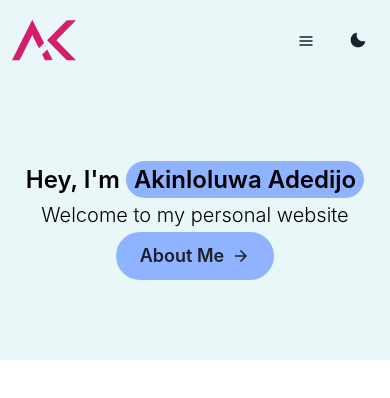
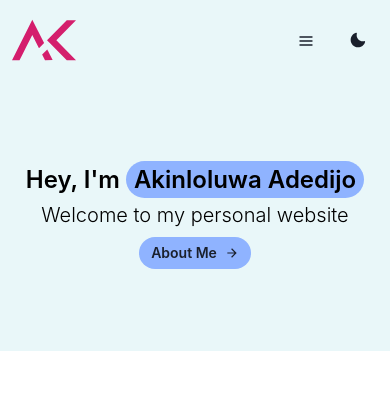
Before and after one commit to Akinloluwa-Adedijo/personal_website, a React (Vite) app: page / in a window 390 px wide. Shown: the top 398 px of the page. Built offline with nearby package versions, Linux system fonts and the light colour scheme.

Commit message:
improved btn text responsiveness

```diff
--- a/src/components/Home.jsx
+++ b/src/components/Home.jsx
@@ -14,7 +14,10 @@ import { ArrowForwardIcon } from "@chakra-ui/icons";
 
 const Home = () => {
   return (
-    <Box bg={useColorModeValue("background.light", "background.dark")}>
+    <Box
+      bg={useColorModeValue("background.light", "background.dark")}
+      h={"100%"}
+    >
       <Stack
         as={"Box"}
         textAlign={"center"}
@@ -43,7 +46,7 @@ const Home = () => {
             bg={"primary"}
             rounded={"full"}
             rightIcon={<ArrowForwardIcon />}
-            size={"lg"}
+            size={{ base: "sm", sm: "md", md: "lg" }}
           >
             About Me
           </Button>
```
